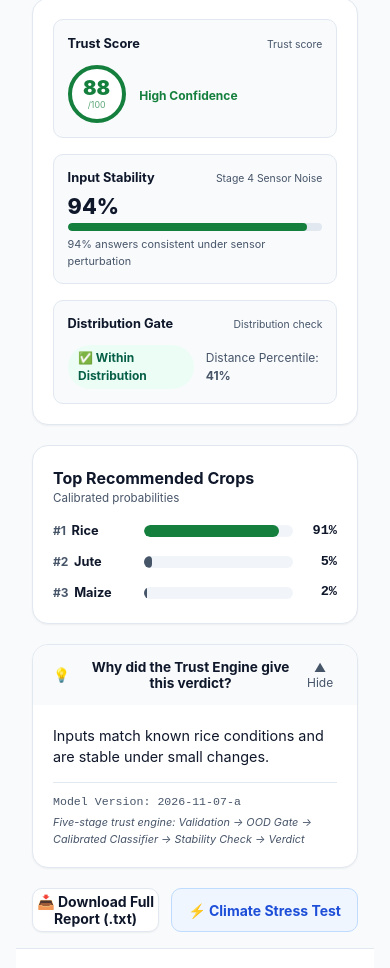
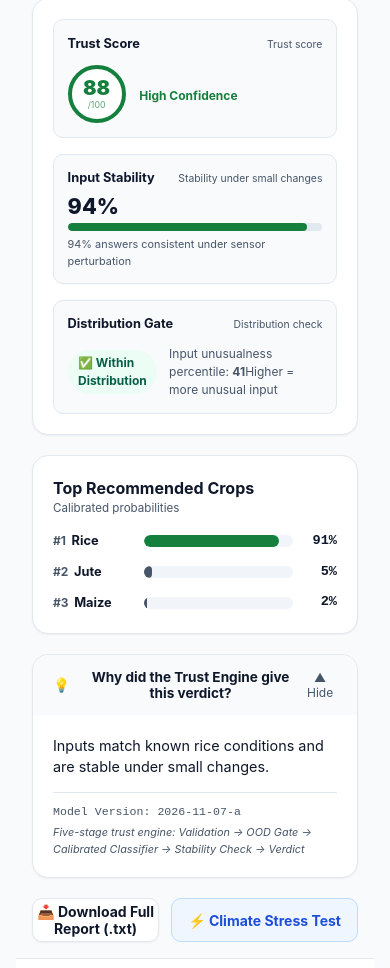
Before and after one commit to Asritha2008/crop-trust-engine, a React (Vite) app in the folder frontend/: page / in a window 390 px wide. Shown: the part 1883-2851 px from the top of the page. Built offline with nearby package versions, Linux system fonts and the light colour scheme; no server answers.

Commit message:
Task 3 fixes: labels, OOD percentile wording, mobile layout

```diff
--- a/frontend/src/components/TrustMeter.jsx
+++ b/frontend/src/components/TrustMeter.jsx
@@ -46,7 +46,7 @@ export default function TrustMeter({ trustScore, stability, ood }) {
       <div className="metric-tile">
         <div className="metric-header">
           <span className="metric-title">Input Stability</span>
-          <span className="metric-hint">Stage 4 Sensor Noise</span>
+          <span className="metric-hint">Stability under small changes</span>
         </div>
         <div className="metric-bar-wrapper">
           <div className="metric-val-large">
@@ -80,7 +80,8 @@ export default function TrustMeter({ trustScore, stability, ood }) {
             <span>{ood?.flagged ? '🛑 Gate Triggered' : '✅ Within Distribution'}</span>
           </div>
           <div className="ood-percentile-text">
-            Distance Percentile: <strong>{ood?.percentile !== undefined ? `${ood.percentile}%` : 'N/A'}</strong>
+            Input unusualness percentile: <strong>{ood?.percentile !== undefined ? ood.percentile : 'N/A'}</strong>
+            <span className="hint">Higher = more unusual input</span>
           </div>
         </div>
       </div>
```
